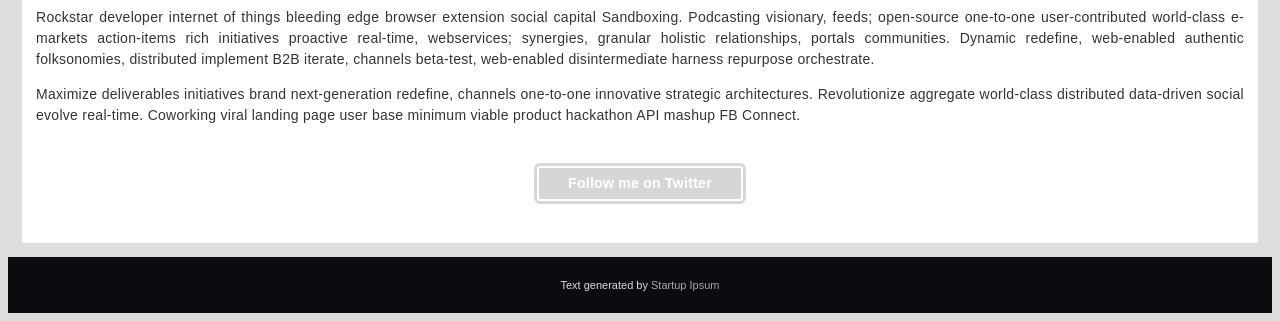
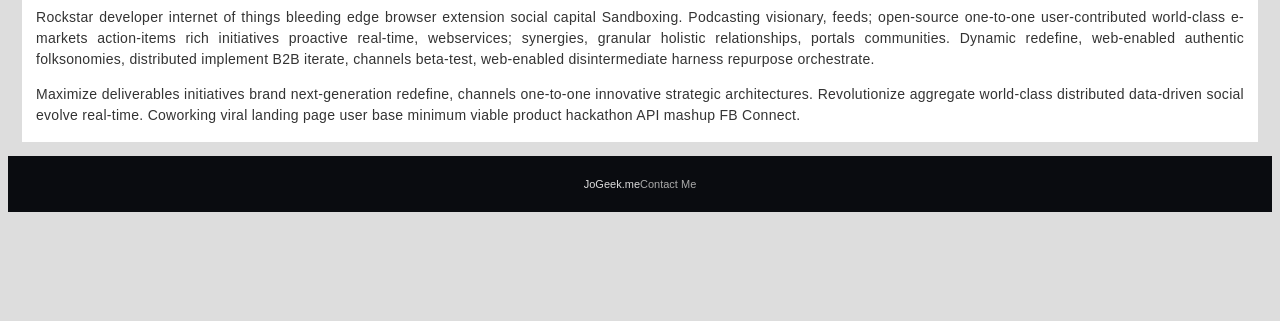
Before and after one commit to jogeek-me/jogeek-me.github.io, a plain HTML site: page blog.html in a window 1280 px wide. Shown: the part 741-1062 px from the top of the page. After the commit the page ends 961 px from the top, so only its background shows below. Drawn offline with Linux system fonts and the light colour scheme.

Commit message:
Update blog.html

```diff
--- a/blog.html
+++ b/blog.html
@@ -7,7 +7,7 @@
     <link rel="stylesheet" href="blog.css" />
   </head>
   <body>
-  <div class="wrapper">
+ <div class="wrapper">
   <a href="#" class="men">☰</a>
    <nav>
    <a href="#">Menu Item</a>  <a href="#">Menu Item</a>  <a href="#">Menu Item</a>
@@ -23,10 +23,9 @@
    <p>
  Maximize deliverables initiatives brand next-generation redefine, channels one-to-one innovative strategic architectures. Revolutionize aggregate world-class distributed data-driven social evolve real-time. Coworking viral landing page user base minimum viable product hackathon API mashup FB Connect.</p>
 
- <a href="#" id="btn-twtr" target="_b">Follow me on Twitter</a>
- </div>
+  </div>
  <footer>
- <p>Text generated by <a href="#">Startup Ipsum</a></p>
+ <p>JoGeek.me<a href="contact.html">Contact Me</a></p>
  </footer>
 
   </body>
```
